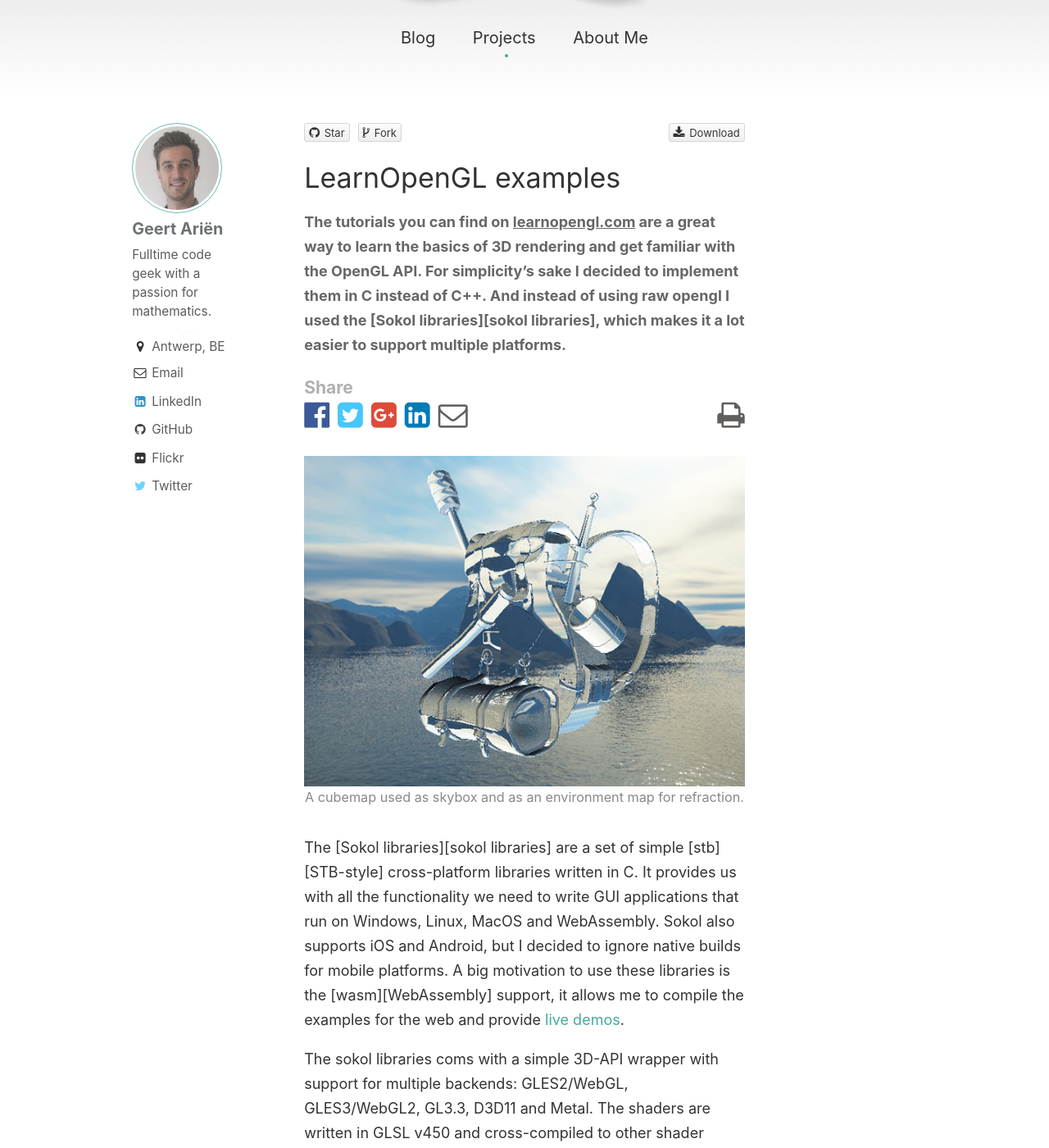
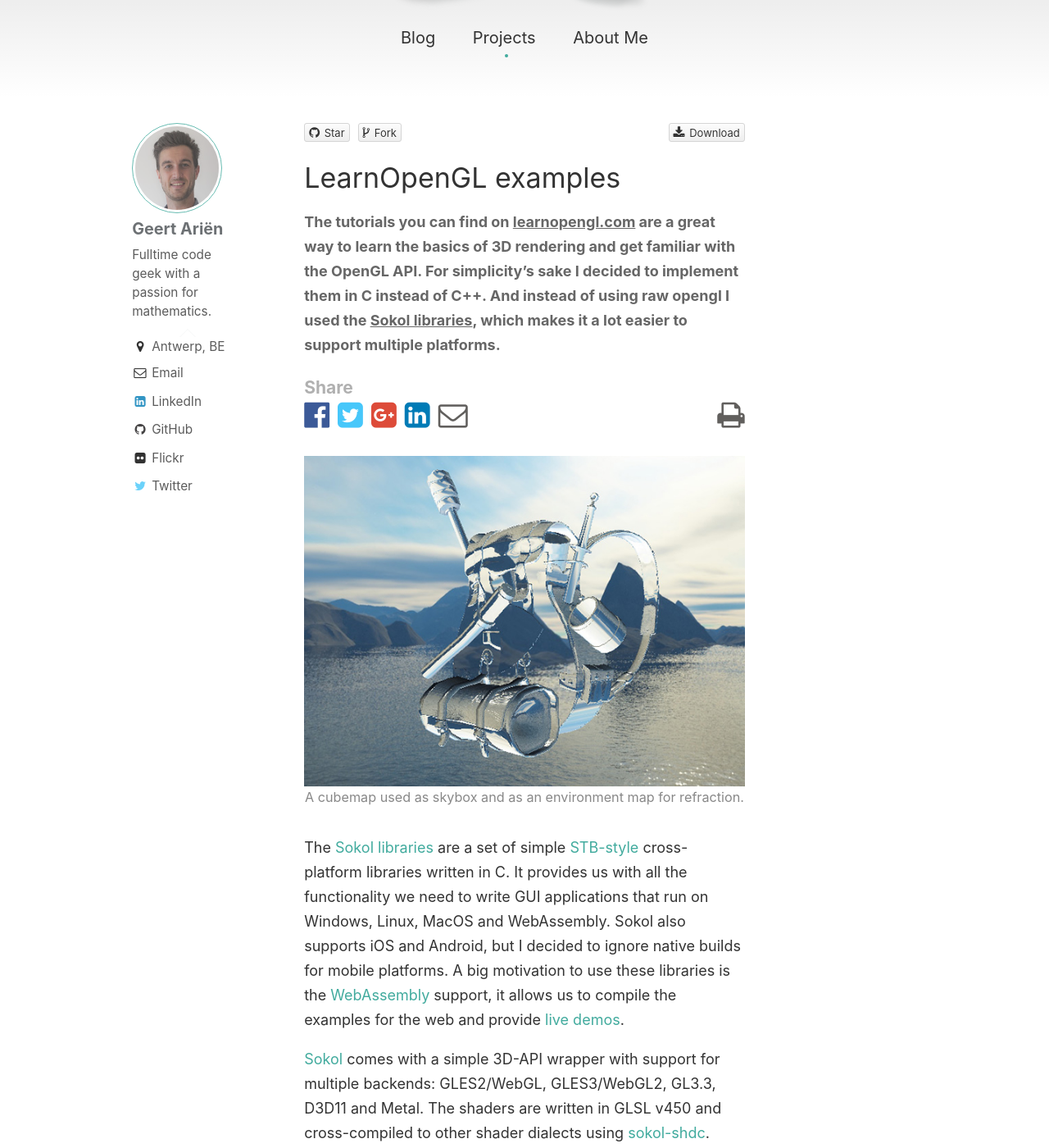
Before and after one commit to GeertArien/geertarien.github.io, a Jekyll site: the page built from _projects/learnopengl-examples.markdown, in a window 1280 px wide and 1400 px high, scrolled down 230 px. Shown: the whole window at 82% size. Built offline with Jekyll 4.4.1, drawn with Linux system fonts in a browser that asks for light colours; comment, search, counter and statistics services are not loaded; some of the changed text lies outside the part shown.

Commit message:
Update links for learnopengl-examples project page

```diff
--- a/_projects/learnopengl-examples.markdown
+++ b/_projects/learnopengl-examples.markdown
@@ -11,7 +11,7 @@ image: /assets/images/projects/learnopengl-examples.jpg
 The tutorials you can find on [learnopengl.com][learnopengl] are a great way
 to learn the basics of 3D rendering and get familiar with the OpenGL API.
 For simplicity's sake  I decided to implement them in C instead of C++.
-And instead of using raw opengl I used the [Sokol libraries][sokol libraries],
+And instead of using raw opengl I used the [Sokol libraries][sokol],
 which makes it a lot easier to support multiple platforms.
 
 {% include image.html
@@ -21,15 +21,15 @@ alt="Refraction Backpack"
 center=true
 %}
 
-The [Sokol libraries][sokol libraries] are a set of simple [stb][STB-style]
+The [Sokol libraries][sokol] are a set of simple [STB-style][stb]
 cross-platform libraries written in C. It provides us with all the
 functionality we need to write GUI applications that run on Windows, Linux,
 MacOS and WebAssembly. Sokol also supports iOS and Android, but I decided
 to ignore native builds for mobile platforms. A big motivation to use
-these libraries is the [wasm][WebAssembly] support, it allows me to compile
+these libraries is the [WebAssembly][wasm] support, it allows us to compile
 the examples for the web and provide [live demos][live-demos].
 
-The sokol libraries coms with a simple 3D-API wrapper with support for
+[Sokol][sokol] comes with a simple 3D-API wrapper with support for
 multiple backends: GLES2/WebGL, GLES3/WebGL2, GL3.3, D3D11 and Metal.
 The shaders are written in GLSL v450 and cross-compiled to other shader
 dialects using [sokol-shdc][sokol-shdc]. Under the hood
@@ -50,7 +50,7 @@ the link below:
 [Live Demos][live-demos]
 
 [learnopengl]: https://learnopengl.com
-[sokol-libraries]: https://github.com/floooh/sokol
+[sokol]: https://github.com/floooh/sokol
 [stb]: https://github.com/nothings/stb
 [wasm]: https://webassembly.org/
 [sokol-samples]: https://floooh.github.io/sokol-html5/index.html
```
